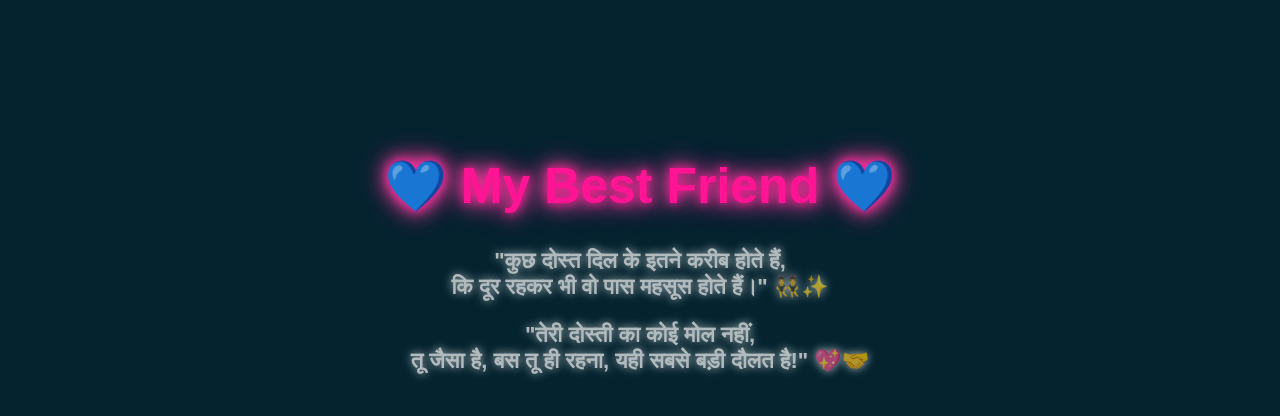
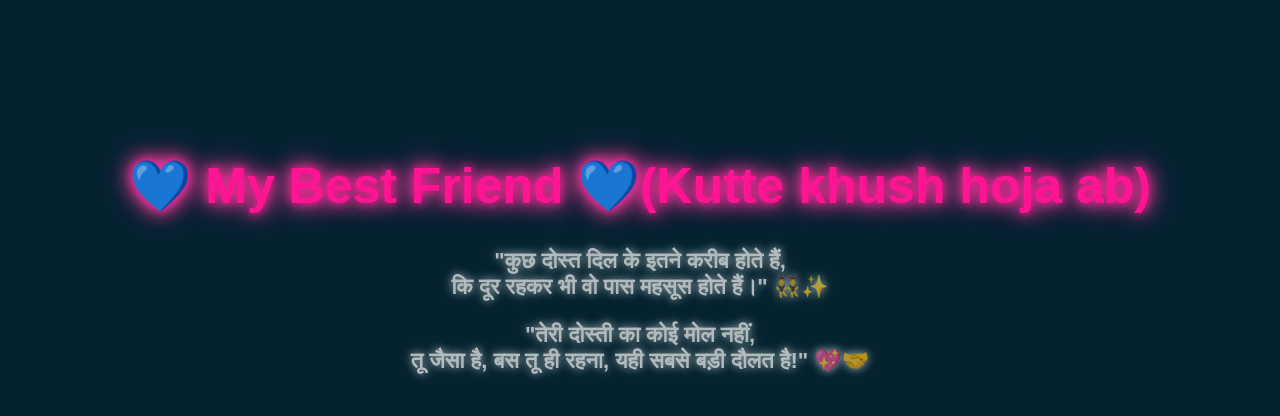
Before and after one commit to SingingSailor/for-my-love, a plain HTML site: page for-bsf.html in a window 1280 px wide. Drawn offline with Linux system fonts and the light colour scheme.

```diff
--- a/for-bsf.html
+++ b/for-bsf.html
@@ -12,7 +12,7 @@
     </audio>
 
     <div class="friendship-container">
-        <h1>💙 My Best Friend 💙</h1>
+        <h1>💙 My Best Friend 💙(Kutte khush hoja ab)</h1>
         <p class="shayari">"कुछ दोस्त दिल के इतने करीब होते हैं,<br> कि दूर रहकर भी वो पास महसूस होते हैं।" 👯‍♂️✨</p>
         <p class="shayari">"तेरी दोस्ती का कोई मोल नहीं,<br> तू जैसा है, बस तू ही रहना, यही सबसे बड़ी दौलत है!" 💖🤝</p>
     </div>
```
